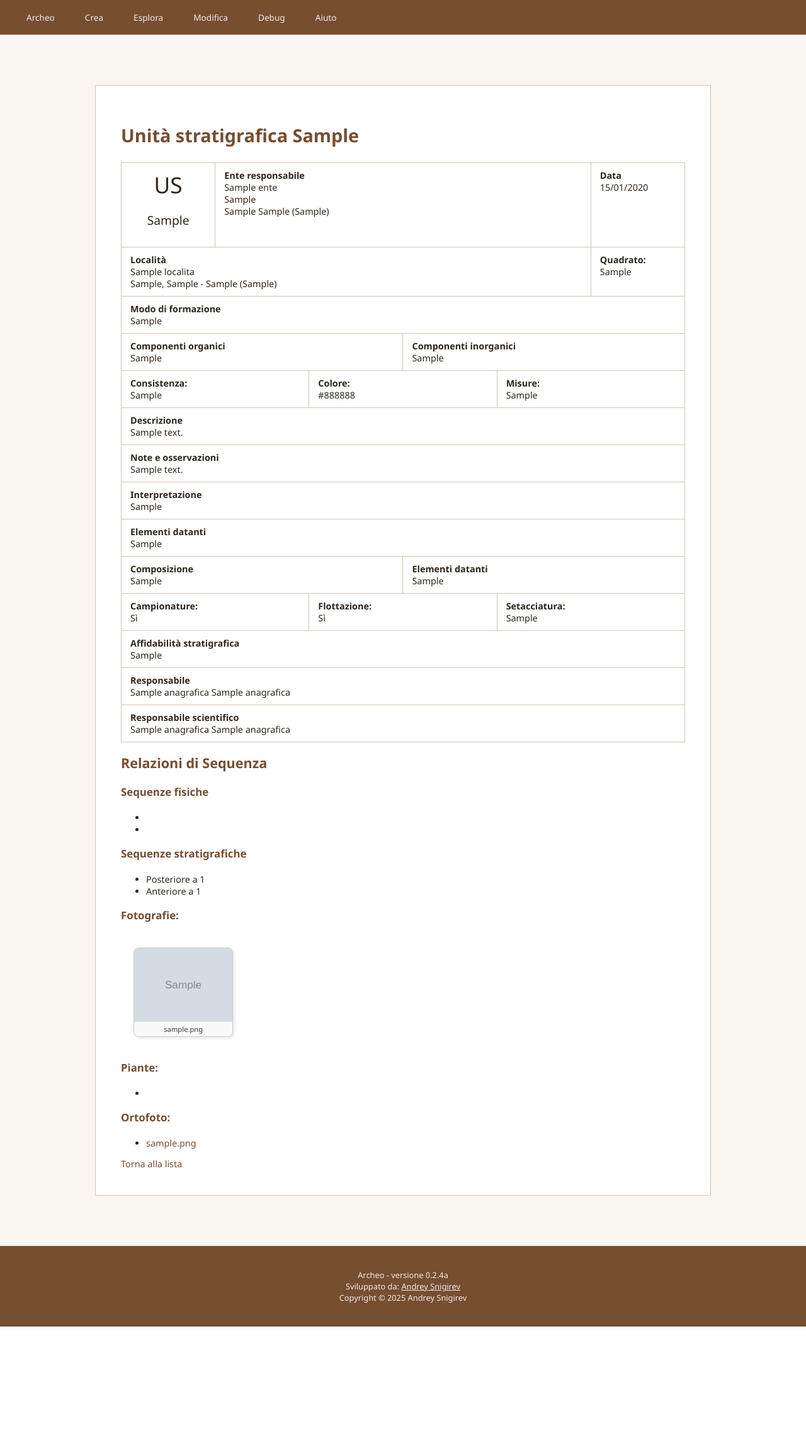
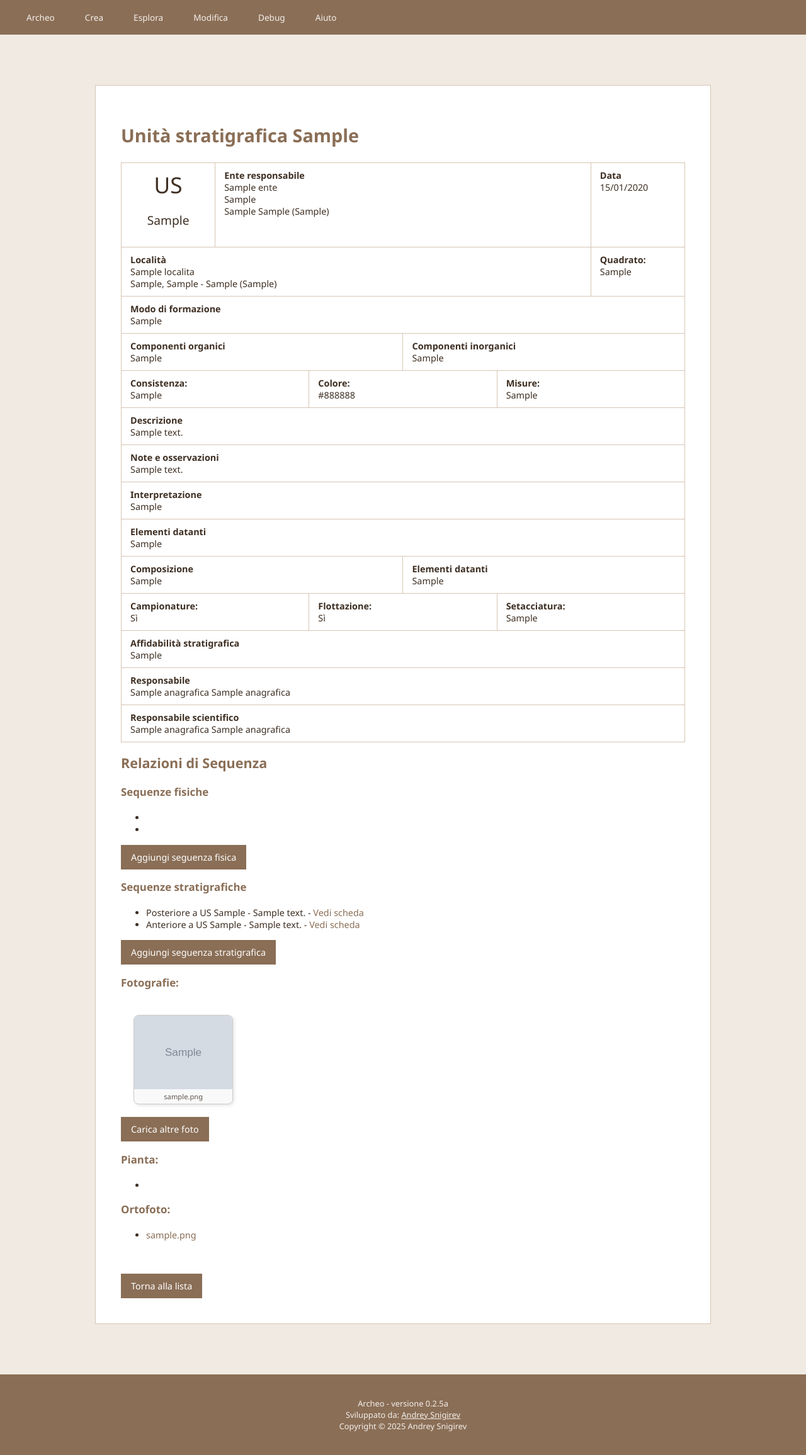
Before and after one commit to e4ld3rs0n/archeo, a Flask app: page /scheda/1 in a window 1280 px wide. Shown: the whole page at 63% size. Before the commit the page ends 2107 px from the top, so only its background shows below. Run offline with Flask 3, Linux system fonts and the light colour scheme; tables that the repository leaves empty hold one stand-in row (values such as "Sample post"); grey boxes marked "Sample" are stand-in pictures.

Commit message:
better sequence visualization

```diff
--- a/app/main.py
+++ b/app/main.py
@@ -2,7 +2,7 @@ import os
 from flask import Flask
 from db import init_app
 from models import *
-from rt import bp
+from utils import bp
 from routes.view import bp as view_bp
 from routes.create import bp as create_bp
 from routes.delete import bp as delete_bp
--- a/app/models.py
+++ b/app/models.py
@@ -89,7 +89,7 @@ class FotoUS(db.Model):
     filename = db.Column(db.String(255), nullable=False)
 
 class OrtofotoUS(db.Model):
-    __tablename__ = "ortifoto_us"
+    __tablename__ = "ortofoto_us"
 
     id = db.Column(db.Integer, primary_key=True)
     id_mod_scheda_us = db.Column(db.Integer, db.ForeignKey("mod_scheda_us.id"), nullable=False)
--- a/app/static/style.css
+++ b/app/static/style.css
@@ -1,14 +1,14 @@
 /* Root Variables */
 :root {
-    --primary: #764e30;
-    --background: #f9f5f1;
-    --surface: #ffffff;
-    --bodytext: #30251b;
-    --secondary-text: #3c3c3c;
-    --light-text: #efeaea;
-    --disabledtext: #8c8882;
-    --border: #d5c4b1;
-    --hover: #785037;
+    --primary: #8a6e56;         /* Rich earthy brown */
+    --background: #f0eae2;      /* Softer, warmer light background */
+    --surface: #ffffff;         /* Keep surface clean and neutral */
+    --bodytext: #3e2f23;        /* Slightly deeper brown for readability */
+    --secondary-text: #5f564f;  /* Muted but distinguishable from bodytext */
+    --light-text: #f5f0ec;      /* Slightly warmer light text */
+    --disabledtext: #a89e94;    /* Muted grey-brown for disabled elements */
+    --border: #d6c6b4;          /* Light earthy border */
+    --hover: #a26945;           /* Warmer and clearer brown for interaction */
 }
 
 /* Global Styles */
@@ -180,6 +180,23 @@ button, input[type="submit"] {
 }
 
 button:hover, input[type="submit"]:hover {
+    background-color: var(--hover);
+}
+
+a.button-link {
+    display: inline-block;
+    background-color: var(--primary);
+    color: #fff;
+    border: none;
+    padding: 10px 16px;
+    cursor: pointer;
+    font-weight: 500;
+    border-radius: 0;
+    text-decoration: none;
+    transition: background-color 0.2s;
+}
+
+a.button-link:hover {
     background-color: var(--hover);
 }
 
--- a/app/templates/footer.html
+++ b/app/templates/footer.html
@@ -1,7 +1,7 @@
 <footer>
 <div>
     <p>
-        Archeo - versione 0.2.4a<br>
+        Archeo - versione 0.2.5a<br>
         Sviluppato da: <a href="https://www.bughunter.me">Andrey Snigirev</a><br>
         Copyright © 2025 Andrey Snigirev<br>
     </p>
--- a/app/templates/header.html
+++ b/app/templates/header.html
@@ -27,8 +27,8 @@
         <li class="dropdown">
           <a href="#" class="dropbtn">Modifica</a>
           <ul class="dropdown-content">
-            <li><a href="{{ url_for('main.sequenza_fisica') }}">Sequenze fisiche</a></li>
-            <li><a href="{{ url_for('main.sequenza_stratigrafica') }}">Sequenze stratigrafiche</a></li>
+            <li><a href="{{ url_for('create.nuova_sequenza_fisica') }}">Sequenze fisiche</a></li>
+            <li><a href="{{ url_for('create.nuova_sequenza_stratigrafica') }}">Sequenze stratigrafiche</a></li>
           </ul>
         </li>
 
--- a/app/templates/view/scheda_us.html
+++ b/app/templates/view/scheda_us.html
@@ -92,10 +92,6 @@
               </tr>
             </tbody></table>
 
-        <!--
-        <p><strong>Path foto:</strong> {{ scheda.path_foto }}</p>
-        <p><strong>Path ortofoto:</strong> {{ scheda.path_ortofoto }}</p>
-        -->
         <h2>Relazioni di Sequenza</h2>
 
         <h3>Sequenze fisiche</h3>
@@ -106,17 +102,17 @@
                     {% for rel_p in rel_partenza %}
                         <li>
                             {% if rel_p.sequenza == "copre" %}
-                                Copre {{ rel_p.id_seq_b }}
+                                Copre US {{ rel_p.scheda_b.num_us}} - {{ rel_p.scheda_b.descrizione }} - <a href="{{ url_for('view.scheda', id=rel_p.id_seq_b) }}">Vedi scheda</a>
                             {% elif rel_p.sequenza == "taglia" %}
-                                Taglia {{ rel_p.id_seq_b }}
+                                Taglia US {{ rel_p.scheda_b.num_us}} - {{ rel_p.scheda_b.descrizione }} - <a href="{{ url_for('view.scheda', id=rel_p.id_seq_b) }}">Vedi scheda</a>
                             {% elif rel_p.sequenza == "riempie" %}
-                                Riempie {{ rel_p.id_seq_b }}
+                                Riempie US {{ rel_p.scheda_b.num_us}} - {{ rel_p.scheda_b.descrizione }} - <a href="{{ url_for('view.scheda', id=rel_p.id_seq_b) }}">Vedi scheda</a>
                             {% elif rel_p.sequenza == "si_appoggia_a" %}
-                                Si appoggia a {{ rel_p.id_seq_b }}
+                                Si appoggia a US {{ rel_p.scheda_b.num_us}} - {{ rel_p.scheda_b.descrizione }} - <a href="{{ url_for('view.scheda', id=rel_p.id_seq_b) }}">Vedi scheda</a>
                             {% elif rel_p.sequenza == "uguale_a" %}
-                                Uguale a {{ rel_p.id_seq_b }}
+                                Uguale a US {{ rel_p.scheda_b.num_us}} - {{ rel_p.scheda_b.descrizione }} - <a href="{{ url_for('view.scheda', id=rel_p.id_seq_b) }}">Vedi scheda</a>
                             {% elif rel_p.sequenza == "si_lega_a" %}
-                                Si lega a {{ rel_p.id_seq_b }}
+                                Si lega a US {{ rel_p.scheda_b.num_us}} - {{ rel_p.scheda_b.descrizione }} - <a href="{{ url_for('view.scheda', id=rel_p.id_seq_b) }}">Vedi scheda</a>
                             {% endif %}
                         </li>
                     {% endfor %}
@@ -126,25 +122,25 @@
                     {% for rel_a in rel_arrivo %}
                         <li>
                             {% if rel_a.sequenza == "copre" %}
-                                Coperta da {{ rel_a.id_seq_a }}
+                                Coperta da US {{ rel_a.scheda_a.num_us }} - {{ rel_a.scheda_a.descrizione }} - <a href="{{ url_for('view.scheda', id=rel_a.id_seq_a) }}">Vedi scheda</a>
                             {% elif rel_a.sequenza == "taglia" %}
-                                Tagliata da {{ rel_a.id_seq_a }}
+                                Tagliata da US {{ rel_a.scheda_a.num_us }} - {{ rel_a.scheda_a.descrizione }} - <a href="{{ url_for('view.scheda', id=rel_a.id_seq_a) }}">Vedi scheda</a>
                             {% elif rel_a.sequenza == "riempie" %}
-                                Riempita da {{ rel_a.id_seq_a }}
+                                Riempita da US {{ rel_a.scheda_a.num_us }} - {{ rel_a.scheda_a.descrizione }} - <a href="{{ url_for('view.scheda', id=rel_a.id_seq_a) }}">Vedi scheda</a>
                             {% elif rel_a.sequenza == "si_appoggia_a" %}
-                                Gli si appoggia {{ rel_a.id_seq_a }}
+                                Gli si appoggia US {{ rel_a.scheda_a.num_us }} - {{ rel_a.scheda_a.descrizione }} - <a href="{{ url_for('view.scheda', id=rel_a.id_seq_a) }}">Vedi scheda</a>
                             {% elif rel_a.sequenza == "uguale_a" %}
-                                Uguale a {{ rel_a.id_seq_a }}
+                                Uguale a US {{ rel_a.scheda_a.num_us }} - {{ rel_a.scheda_a.descrizione }} - <a href="{{ url_for('view.scheda', id=rel_a.id_seq_a) }}">Vedi scheda</a>
                             {% elif rel_a.sequenza == "si_lega_a" %}
-                                Si lega a {{ rel_a.id_seq_a }}
+                                Si lega a US {{ rel_a.scheda_a.num_us }} - {{ rel_a.scheda_a.descrizione }} - <a href="{{ url_for('view.scheda', id=rel_a.id_seq_a) }}">Vedi scheda</a>
                             {% endif %}
                         </li>
                     {% endfor %}
                 {% endif %}
             </ul>
-        {% else %}
-            <p>Nessuna sequenza fisica trovata.</p>
         {% endif %}
+
+        <a href="{{ url_for('create.nuova_sequenza_fisica') }}" class="button-link">Aggiungi seguenza fisica</a>
 
         <h3>Sequenze stratigrafiche</h3>
 
@@ -155,7 +151,7 @@
             {% if rel_strat_partenza %}
                 {% for rel in rel_strat_partenza %}
                     <li>
-                        Posteriore a {{ rel.id_seq_b }}
+                        Posteriore a US {{ rel.scheda_strat_b.num_us }} - {{ rel.scheda_strat_b.descrizione }} - <a href="{{ url_for('view.scheda', id=rel.id_seq_b) }}">Vedi scheda</a>
                     </li>
                 {% endfor %}
             {% endif %}
@@ -163,15 +159,15 @@
             {% if rel_strat_arrivo %}
                 {% for rel in rel_strat_arrivo %}
                     <li>
-                        Anteriore a {{ rel.id_seq_a }}
+                        Anteriore a US {{ rel.scheda_strat_a.num_us }} - {{ rel.scheda_strat_a.descrizione }} - <a href="{{ url_for('view.scheda', id=rel.id_seq_a) }}">Vedi scheda</a>
                     </li>
                 {% endfor %}
             {% endif %}
 
             </ul>
-        {% else %}
-            <p>Nessuna sequenza stratigrafica trovata.</p>
         {% endif %}
+
+        <a href="{{ url_for('create.nuova_sequenza_stratigrafica') }}" class="button-link">Aggiungi seguenza stratigrafica</a>
 
         <h3>Fotografie:</h3>
 
@@ -191,8 +187,11 @@
             <p>Nessuna fotografia trovata.</p>
         {% endif %}
 
+        <a href="#" class="button-link">Carica altre foto</a>
+
+        <h3>Pianta:</h3>
+
         {% if piante %}
-        <h3>Piante:</h3>
 
         <ul>
             {% for p in piante %}
@@ -202,11 +201,12 @@
             {% endfor %}
         </ul>
         {% else %}
-            <p>Nessuna pianta trovata.</p>
+            <a href="#" class="button-link">Carica pianta</a>
         {% endif %}
 
+        <h3>Ortofoto:</h3>
+
         {% if ortofoto %}
-        <h3>Ortofoto:</h3>
 
         <ul>
             {% for o in ortofoto %}
@@ -216,10 +216,11 @@
             {% endfor %}
         </ul>
         {% else %}
-            <p>Nessuna ortofoto trovata.</p>
+            <a href="#" class="button-link">Carica ortofoto</a>
         {% endif %}
 
-        <a href="{{ url_for('view.visualizza_schede') }}">Torna alla lista</a>
+        <br><br>
+        <a href="{{ url_for('view.visualizza_schede') }}" class="button-link">Torna alla lista</a>
 
     </div>
 
```
Also changed, not shown: app/routes/create.py (+89 -0 lines), app/utils.py (renamed from app/rt.py, +6 -104 lines), app/templates/create/sequenza_fisica.html (renamed from app/templates/sequenza_fisica.html), app/templates/create/sequenza_stratigrafica.html (renamed from app/templates/sequenza_stratigrafica.html).
